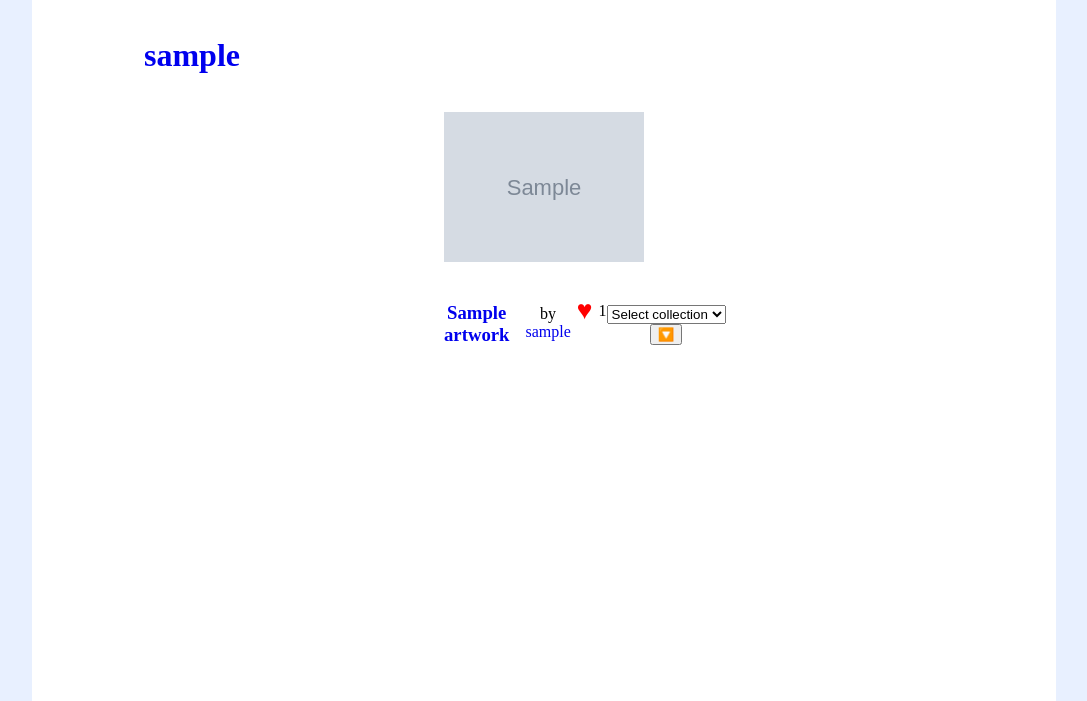
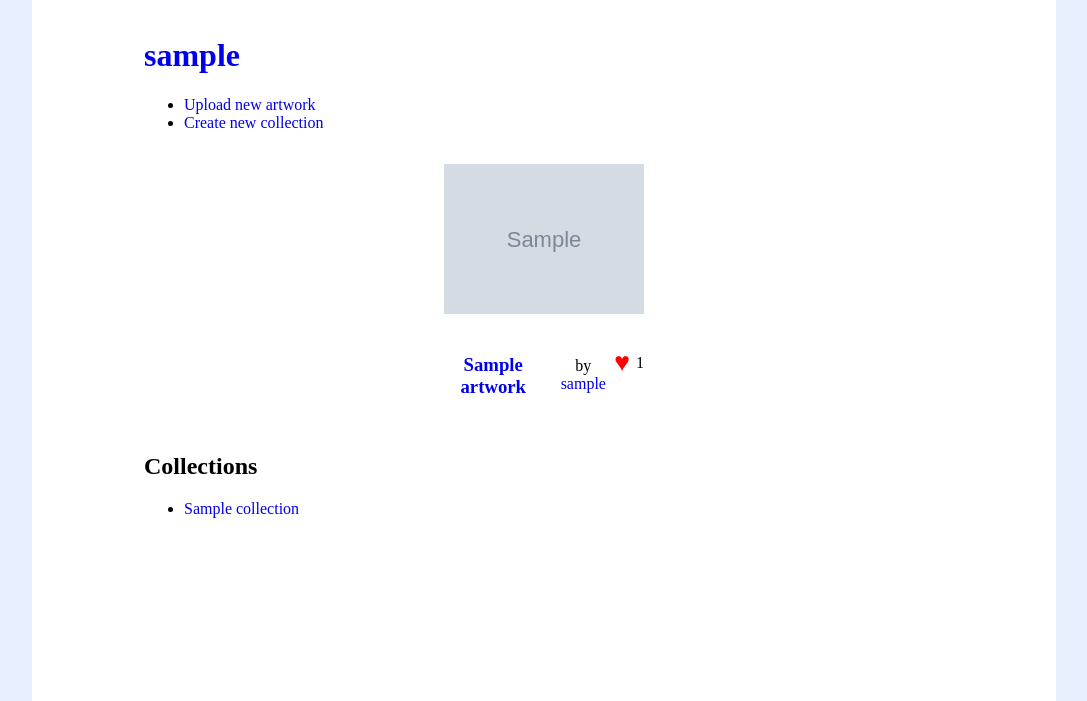
Before and after one commit to kyeugh/cop4710-artsite, a Django app: a page that uses templates/utils/artspan.html in a window 1280 px wide. Shown: the part 99-800 px from the top of the page, without its empty margins (96-1183 px from the left). Run offline with Django 3.2, Linux system fonts and the light colour scheme; a user stored in the database is signed in; tables that the repository leaves empty hold one stand-in row (values such as "Sample post"); grey boxes marked "Sample" are stand-in pictures.

Commit message:
Implement collections.

```diff
--- a/art_app/models.py
+++ b/art_app/models.py
@@ -91,7 +91,7 @@
         super().save(*args, **kwargs)
 
     def __str__(self):
-        return "{0.name} by {0.artist.username}".format(self)
+        return "{0.name}, curated by {0.artist.username}".format(self)
 
-# class CollectionArtworks(models.Model):
- #   collection =
+    def get_absolute_url(self):
+        return f"/collections/{self.slug}"
--- a/art_app/urls.py
+++ b/art_app/urls.py
@@ -6,15 +6,15 @@
 urlpatterns = [
     path('', views.index, name="home"),
     path("accounts/register/", views.register, name="register"),
-    path("upload/", views.new_artwork, name="upload"),
+    path("new/artwork", views.new_artwork, name="upload"),
     path('art/<slug:slug>', views.ArtworkDetailView.as_view(), name='artwork-detail'),
     path("artists/<slug:slug>",
          views.ArtistDetailView.as_view(), name='artist-detail'),
     path("tags/<slug:slug>", views.TagDetailView.as_view(), name="tag-detail"),
+    path("collections/<slug:slug>", views.CollectionDetailView.as_view(), name="collection-detail"),
     path("explore", views.explore, name="explore"),
     path("contest", views.contest, name="contest"),
     path("vote", views.vote, name="vote"),
-    path("collections",
-         views.CreateCollection, name="collections"),
-    path("save-to-collection", views.save, name="save-to-collection")
+    path("save", views.save, name="save"),
+    path("new/collection", views.new_collection, name="new-collection")
 ] + static(settings.MEDIA_URL, document_root=settings.MEDIA_ROOT)
--- a/art_app/views.py
+++ b/art_app/views.py
@@ -22,14 +22,17 @@
 def index(request):
 
     latest = Artwork.objects.all().order_by('-created')[:10]
-    today = Artwork.objects.filter(created__gte=timezone.now().replace(
-        hour=0, minute=0, second=0)).distinct()
-    print(today)
-    hot = today.annotate(vote_count=Count(
-        'votes')).order_by('-votes')[:10]
-    print(hot)
-    collections = Collection.objects.all()
-    return render(request, 'home.html', {"latest": latest, "hot": hot, "collections": collections})
+    today = Artwork.objects.filter(
+        created__gte=timezone.now().replace(
+            hour=0, minute=0, second=0
+            )
+        ).distinct()
+    hot = today.annotate(vote_count=Count('votes')).order_by('-votes')[:10]
+    if request.user.is_authenticated:
+        user_collections = Collection.objects.filter(artist=request.user)
+    else:
+        user_collections = None
+    return render(request, 'home.html', {"latest": latest, "hot": hot, "user_collections": user_collections})
 
 
 def register(request):
@@ -61,7 +64,6 @@
             tags = raw_tags.split(",")
             tags = [tag.lower() for tag in tags]
             tags = [Tag.objects.get_or_create(name=tag)[0] for tag in tags]
-            print(tags)
             artwork.tags.add(*tags)
             artwork.votes.add(request.user)
             artwork.save()
@@ -70,6 +72,32 @@
     else:
         form = ArtworkForm()
     return render(request, "upload.html", {"form": form})
+
+
+@login_required
+def new_collection(request):
+    collections = Collection.objects.all()
+    if request.method == "POST":
+        form = CollectionForm(request.POST)
+        if form.is_valid():
+            collection = form.save(commit=False)
+            collection.name = form.cleaned_data.get("name")
+            collection.artist = request.user
+            collection.save()
+
+            raw_tags = form.cleaned_data["tags"]
+            tags = raw_tags.split(",")
+            tags = [tag.lower() for tag in tags]
+            tags = [Tag.objects.get_or_create(name=tag)[0] for tag in tags]
+            collection.tags.add(*tags)
+
+            collection.save()
+
+            return redirect("/collections/" + collection.slug)
+
+    else:
+        form = CollectionForm()
+    return render(request, "create-collection.html", {"form": form, "collections": collections})
 
 
 def explore(request):
@@ -96,14 +124,20 @@
     ctx = {"votes_count": artwork.total_votes, "message": message}
     return HttpResponse(json.dumps(ctx), content_type="application/json")
 
-
 @login_required
 @require_POST
 def save(request):
-    # need to add to collection_artwork the collection id and artwork id
-    collection = request.POST['save-dropdown']
-    #artwork = request.POST['']
-    return HttpResponse(collection)
+    ctx = {"added": False}
+    if request.method == "POST":
+        artwork_slug = request.POST.get("artwork-slug", None)
+        collection_slug = request.POST.get("collection-slug", None)
+        artwork = get_object_or_404(Artwork, slug=artwork_slug)
+        collection = get_object_or_404(Collection, slug=collection_slug)
+        if artwork not in collection.artworks.all():
+            collection.artworks.add(artwork)
+            ctx["added"] = collection.get_absolute_url()
+        collection.save()
+    return HttpResponse(json.dumps(ctx), content_type="application/json")
 
 
 def contest(request):
@@ -117,26 +151,22 @@
     #    return context
 
 
-@login_required
-def CreateCollection(request):
-    collections = Collection.objects.all()
-    if request.method == "POST":
-        form = CollectionForm(request.POST)
-        if form.is_valid():
-            collection = form.save(commit=False)
-            collection.name = form.cleaned_data.get("name")
-            collection.artist = request.user
-            collection.save()
-
-            return redirect("collections")
-
-    else:
-        form = CollectionForm()
-    return render(request, "collections.html", {"form": form, "collections": collections})
-
-
 class ArtworkDetailView(DetailView):
     model = Artwork
+
+    def get_context_data(self, **kwargs):
+        context = super().get_context_data(**kwargs)
+        if self.request.user.is_authenticated:
+            context["user_collections"] = Collection.objects.filter(artist=self.request.user)
+        return context
+
+class CollectionDetailView(DetailView):
+    model = Collection
+
+    def get_context_data(self, **kwargs):
+        context = super().get_context_data(**kwargs)
+        context["artworks"] = get_object_or_404(Collection, slug=context["collection"].slug).artworks.all()
+        return context
 
 
 class ArtistDetailView(DetailView):
@@ -145,6 +175,7 @@
     def get_context_data(self, **kwargs):
         context = super().get_context_data(**kwargs)
         context["artworks"] = Artwork.objects.filter(artist=context["artist"])
+        context["collections"] = Collection.objects.filter(artist=context["artist"])
         return context
 
 
--- a/static/style.css
+++ b/static/style.css
@@ -91,6 +91,7 @@
   text-align: center;
   display: flex;
   align-items: baseline;
+  justify-content: space-around;
 }
 
 .art-wrapper figure figcaption > p {
@@ -126,6 +127,21 @@
   margin: 0 auto;
 }
 
+.interactions {
+  display: flex;
+  align-items: baseline;
+  justify-content: space-between;
+}
+
+.votes {
+  display: flex;
+  align-items: baseline;
+}
+
+.votes p {
+  margin: 0;
+}
+
 button.vote-button {
   background: none;
   border: none;
@@ -141,8 +157,25 @@
   content: "♥";
 }
 
-button.save-button::before {
-  content: "🔽";
+button.vote-button:hover::before, button.vote-button.liked:hover::before {
+  color: rgb(255, 116, 116);
+  cursor: pointer;
+}
+
+button.save-button {
+  background: none;
+  border: none;
+  color: #366ed8;
+  font-size: 2em;
+}
+
+button.save-button:hover {
+  color: #5883d3;
+  cursor: pointer;
+}
+
+p.caption {
+  text-align: center;
 }
 
 .votes {
@@ -150,22 +183,19 @@
   align-items: center;
 }
 
-.tags {
+ul.tags {
   display: flex;
   align-items: baseline;
-}
-
-.tags > ul {
   list-style: none;
   display: flex;
   padding: 0;
   margin: 0;
 }
 
-.tags > ul > li > a {
+ul.tags > li > a {
   text-decoration: none;
 }
 
-.tags > ul > li {
+ul.tags > li {
   margin: 0 0.25rem;
 }
--- a/templates/art_app/artist_detail.html
+++ b/templates/art_app/artist_detail.html
@@ -4,5 +4,17 @@
 
 {% block content %}
     <h1><a href="{{ artist.get_absolute_url }}">{{ artist.username }}</a></h1>
+    {% if artist == user %}
+        <ul>
+            <li><a href="{% url 'upload' %}">Upload new artwork</a></li>
+            <li><a href="{% url 'new-collection' %}">Create new collection</a></li>
+        </ul>
+    {% endif %}
     {% include 'utils/artspan.html' with artworks=artworks %}
+    <h2>Collections</h2>
+    <ul>
+        {% for collection in collections %}
+        <li><a href="{{ collection.get_absolute_url }}">{{ collection.name }}</a></li>
+        {% endfor %}
+    </ul>
 {% endblock %}
--- a/templates/utils/artspan.html
+++ b/templates/utils/artspan.html
@@ -14,18 +14,6 @@
                     <button type="submit" name="{{ artwork.slug }}" class="vote-button vote-button-{{ artwork.slug }}{% if artwork|liked_by:user %} liked{% endif %}""></button>
                     <p class="votes-{{ artwork.slug }}">{{ artwork.total_votes }}</p>
                 </span>
-                <form action="/save-to-collection" method="post">
-                  {% csrf_token %}
-                    <select id="save-dropdown" name="save-dropdown">
-                        <option value="" selected disabled hidden>Select collection</option>
-                        {% for collection in collections %}
-                            <option value="{{collection}}">{{collection}}</option>
-                        {% endfor %}
-                    </select>
-                    <span>
-                        <button type="submit" name="{{ artwork.slug }}" class="save-button save-button-{{ artwork.slug }}""></button>
-                    </span>
-                </form>
             </figcaption>
         </figure>
     {% endfor %}
```
Also changed, not shown: art_app/forms.py (+3 -4 lines), templates/art_app/artwork_detail.html (+43 -6 lines), templates/art_app/collection_detail.html (added, +14 -0 lines), templates/create-collection.html (added, +23 -0 lines).
